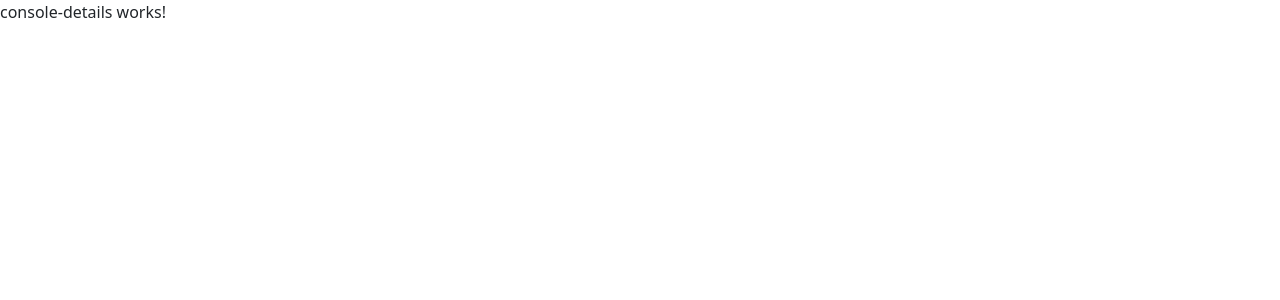
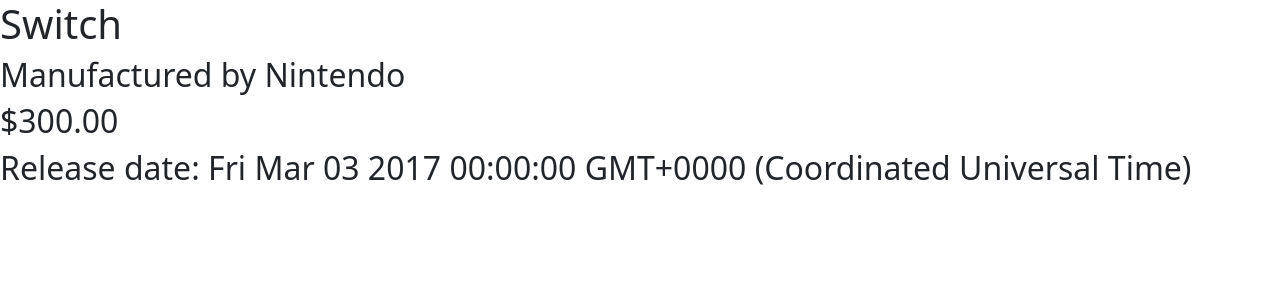
Before and after one commit to FaeDine/FEF-Ex-2026-GamesAndConsoles, an Angular app: page /console/1 in a window 1280 px wide. Shown: the top 300 px of the page. Built offline with nearby package versions, Linux system fonts and the light colour scheme.

Commit message:
Added some console details

```diff
--- a/src/app/console-details/console-details.html
+++ b/src/app/console-details/console-details.html
@@ -1 +1,14 @@
-<p>console-details works!</p>
+@if(!!console){
+    <h1>{{console.name}}</h1>
+    <h2>Manufactured by {{console.manufacturer}}</h2>
+    <h2>{{console.price | currency}}</h2>
+    <h2>Release date: {{console.releaseDate}}</h2>
+    <!-- div>
+        <img src="{{game.cover}}" style="height:200px;width:auto">
+    </div>
+    <div>
+        <a routerLink="/console/{{console?.id}}">{{console?.name}}</a>
+    </div> -->
+}@else{
+    <div>Console not found.</div>
+}
--- a/src/app/console-details/console-details.ts
+++ b/src/app/console-details/console-details.ts
@@ -1,4 +1,7 @@
-import { Component } from '@angular/core';
+import { Component, OnInit } from '@angular/core';
+import { GameConsole } from '../models/game-console';
+import { ActivatedRoute } from '@angular/router';
+import { CONSOLES } from '../mocks/consoles-mock';
 
 @Component({
   selector: 'app-console-details',
@@ -6,4 +9,21 @@
   styleUrl: './console-details.css',
   templateUrl: './console-details.html',
 })
-export class ConsoleDetails {}
+export class ConsoleDetails {
+  console?: GameConsole;
+
+  constructor(private route: ActivatedRoute) {}
+
+  ngOnInit(): void {
+    // Grab the ConsoleID from the URL
+    const idParam = this.route.snapshot.paramMap.get('id');
+
+    // Only dispplay the console details with the matching ID.
+    if (!!idParam) {
+      const id: number = parseInt(idParam);
+      this.console = CONSOLES.find(c => c.id == id);
+    }
+  }
+
+
+}
```
